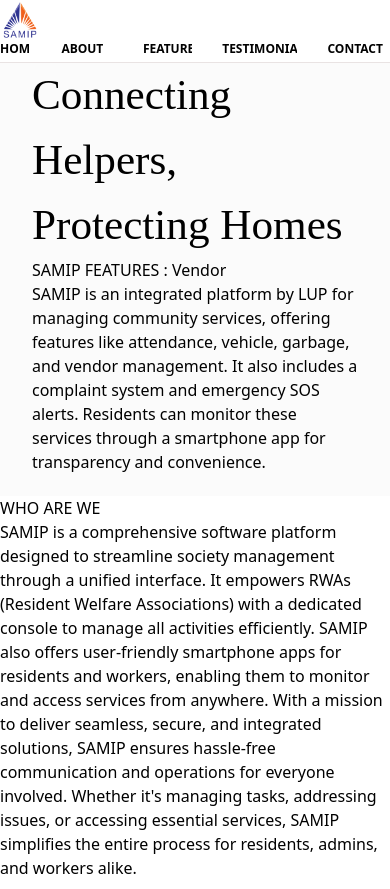
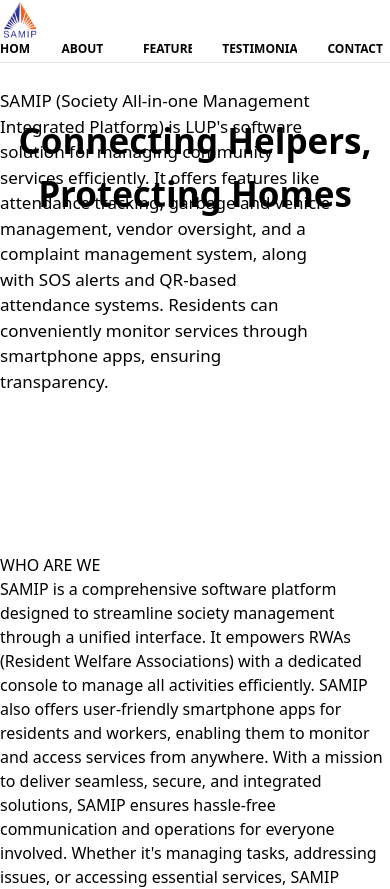
Before and after one commit to Er-Ayush-DU/SAMIP_Home_Service_Website, a React (Vite) app: page / in a window 390 px wide. Shown: the top 889 px of the page. Built offline with nearby package versions, Linux system fonts and the light colour scheme; a web font is replaced by a local one.

Commit message:
sdfghjkl

```diff
--- a/src/Components/Hero.jsx
+++ b/src/Components/Hero.jsx
@@ -1,78 +1,44 @@
-import React, { useState, useEffect } from "react";
+import React from "react";
 
 function Hero() {
-    const [activeImage, setActiveImage] = useState(0);
-    const [typedText, setTypedText] = useState(""); // Typing text
-    const [wordIndex, setWordIndex] = useState(0); // Track the current word
-    const [letterIndex, setLetterIndex] = useState(0); // Track the current letter
-    const [isDeleting, setIsDeleting] = useState(false); // To track if we are deleting text
 
-    const words = ["Vendor Management", "Garbage Management", "Vehicle Management", "Complaint System"]; // Words array
-
-    // Image change logic
-    useEffect(() => {
-        const interval = setInterval(() => {
-            setActiveImage((prevImage) => (prevImage === 0 ? 1 : 0));
-        }, 3000);
-
-        return () => clearInterval(interval);
-    }, []);
-
-    // Typing and deleting effect logic
-    useEffect(() => {
-        let timeout;
-        if (!isDeleting && letterIndex < words[wordIndex].length) {
-            // Typing forward
-            timeout = setTimeout(() => {
-                setTypedText((prev) => prev + words[wordIndex][letterIndex]);
-                setLetterIndex(letterIndex + 1);
-            }, 150); // Typing speed
-        } else if (isDeleting && letterIndex > 0) {
-            // Deleting backward
-            timeout = setTimeout(() => {
-                setTypedText((prev) => prev.slice(0, -1)); // Remove last letter
-                setLetterIndex(letterIndex - 1);
-            }, 100); // Deleting speed
-        } else if (!isDeleting && letterIndex === words[wordIndex].length) {
-            // Pause before starting deletion
-            timeout = setTimeout(() => {
-                setIsDeleting(true); // Start deleting after a pause
-            }, 2000); // 2 second pause after typing the full word
-        } else if (isDeleting && letterIndex === 0) {
-            // When fully deleted, move to next word
-            setIsDeleting(false); // Switch to typing mode
-            setWordIndex((prevIndex) => (prevIndex + 1) % words.length); // Move to next word
-        }
-
-        return () => clearTimeout(timeout);
-    }, [letterIndex, isDeleting, wordIndex]);
 
     return (
-        <div className="h-[500px] w-screen flex justify-around space-x-6">
-            <div className="w-[45%] pl-16 mt-10 hero-content">
-                <div className="text-[#7F24C6] text-[50px] font-[700] tagline">
-                    Connecting Helpers, Protecting Homes
+        <div className="h-[550px] w-screen flex justify-around space-x-6 super-hero overflow-hidden">
+            <div className="text-[#7F24C6] text-[50px] font-[700] tagline absolute top-24">
+                Connecting Helpers, Protecting Homes
+            </div>
+
+            <div className="w-[45%] pl-16 mt-10 hero-content relative top-24">
+
+                <div className="text-xl  font-[600] text-justify hero_content">
+                    SAMIP: The Integrated Solution
+                    At the heart of LUP's operations is SAMIP (Society All-in-one Management Integrated Platform), an innovative software platform designed to streamline various services and manage community issues effectively. SAMIP caters to two main user groups: residents and workers, offering a comprehensive suite of features including:
+                    Attendance Management
+                    Garbage Collection Management
+                    Vehicle Management
+                    Vendor Management
+                    Complaint Management System
+                    SOS Alerts for emergencies
+                    QR-based systems for attendance tracking
+                    The platform enables residents to monitor services via smartphone apps, ensuring transparency and ease of access to information.
                 </div>
-                <div className="bg-emerald-200 mt-10 h-14 overflow-hidden">
-                    <div className="text-3xl text-[#2F2BF6] font-bold h-auto">SAMIP FEATURES : <span className="text-black bg-red-300 overflow-hidden">{typedText}</span></div>{/* Display typing text */}
+
+                <div className="text-xl mt-2 font-[600] text-justify hero2_content hidden">
+                    SAMIP (Society All-in-one Management Integrated Platform) is LUP's software solution for efficiently managing community services. It serves both residents and workers with features like attendance tracking, garbage and vehicle management, vendor oversight, and a complaint management system. It also includes SOS emergency alerts and QR-based systems for attendance. Residents can easily monitor services through smartphone apps, ensuring transparency and convenience.
                 </div>
-                <div className="text-xl font-[600] text-justify content">
-                    SAMIP is an integrated platform by LUP for managing community services, offering features like attendance, vehicle, garbage, and vendor management. It also includes a complaint system and emergency SOS alerts. Residents can monitor these services through a smartphone app for transparency and convenience.
+
+                <div className="text-xl mt-2 font-[600] text-justify hero3_content hidden">
+                    SAMIP (Society All-in-one Management Integrated Platform) is LUP's software solution for managing community services efficiently. It offers features like attendance tracking, garbage and vehicle management, vendor oversight, and a complaint management system, along with SOS alerts and QR-based attendance systems. Residents can conveniently monitor services through smartphone apps, ensuring transparency.
                 </div>
             </div>
 
-            <div className="w-[55%] heroImg relative">
-                <img
-                    src="Hero_Images/workers.png"
-                    alt="Hero Image"
-                    className={`object-fill h-cover w-full absolute top-0 left-0 transition-opacity duration-1000 ${activeImage === 0 ? "opacity-100" : "opacity-0"
-                        }`}
-                />
+            <div className="w-[55%] heroImg relative mt-20">
+
                 <img
                     src="Hero_Images/society.png"
                     alt="Society Image"
-                    className={`object-cover h-full w-full absolute top-0 left-0 transition-opacity duration-1000 ${activeImage === 1 ? "opacity-100" : "opacity-0"
-                        }`}
+                    className={`object-contain h-full w-full`}
                 />
             </div>
         </div>
--- a/src/Components/TopHeader.jsx
+++ b/src/Components/TopHeader.jsx
@@ -37,7 +37,7 @@
             <div className="topHead mb-2">
                 {isFixed && <div style={{ height: '4.4rem' }}></div>}
                 <div id="affixElement" className={`flex w-[100vw] justify-between bg-[#fff] h-[4.4rem] items-center ${isFixed ? 'fixed top-0 z-50' : ''}`}>
-                    <div className="h-16 flex items-center pl-[1.99rem]">
+                    <div className="h-16 flex items-center pl-[1.99rem] top-logo">
                         <img className="h-16" src="Hero_Images/samip-logo2.png" alt="Logo" />
                     </div>
                     {/* Desktop view */}
--- a/src/components/Goals.jsx
+++ b/src/components/Goals.jsx
@@ -11,7 +11,7 @@
 
         </div>
 
-        <div className="flex justify-around px-14 mt-7">
+        <div className="flex justify-around px-7 mt-7">
           <div className="container">
             <div className="box1 relative">
               <img src="images/goals.jpg" alt="" className="absolute top-0 left-0 object-cover object-center w-full h-full goals-img" />
--- a/src/index.css
+++ b/src/index.css
@@ -100,10 +100,94 @@
   font-weight: 600;
 }
 
+@media (max-width: 1450px) {
+  .type-text {
+    font-size: 27px;
+  }
+}
 
-/* .hero-img{
-  object-fit: fill;
-} */
+@media (max-width: 1397px) {
+  .hero_content {
+    display: none;
+  }
+
+  .hero2_content {
+    display: block;
+  }
+}
+
+
+
+@media (max-width: 1250px) {
+  .tagline {
+    font-size: 50px;
+  }
+}
+
+@media (max-width: 1140px) {
+  .tagline {
+    font-size: 50px;
+  }
+
+  .type-text {
+    font-size: 21.5px;
+  }
+}
+
+@media (max-width: 1105px) {
+  .tagline {
+    font-size: 50px;
+  }
+
+  .type-text {
+    font-size: 21px;
+  }
+}
+
+@media (max-width: 1065px) {
+  .hero-content {
+    position: relative;
+  }
+
+  .tagline {
+    font-size: 50px;
+    position: absolute;
+    top: 100px;
+  }
+
+  .hero2_content {
+    font-size: 17px;
+  }
+}
+
+@media (max-width: 1035px) {
+  .tagline {
+    font-size: 50px;
+  }
+
+  .type-text {
+    font-size: 19px;
+  }
+
+  .hero_content {
+    font-size: 17px;
+  }
+}
+
+@media (max-width: 1005px) {
+  .tagline {
+    font-size: 45px;
+  }
+
+  .type-text {
+    font-size: 18px;
+    font-weight: 600;
+  }
+
+  .hero_content {
+    font-size: 16px;
+  }
+}
 
 @media (max-width: 750px) {
   .topHead {
@@ -149,7 +233,7 @@
     /* Navigation items ke beech ka gap kam karenge */
   }
 
-  img {
+  .top-logo img {
     height: 2.5rem;
     /* Logo ka size chhota karenge */
   }
@@ -159,25 +243,189 @@
   }
 
   .hero-content {
-    display: flex;
-    justify-content: space-around;
-    align-items: baseline;
-    /* gap: 15rem; */
-    background-color: #fbfbfb;
-    width: 100vw;
-    padding: 0 4rem;
+    width: 90%;
+    padding: 0;
   }
 
   .tagline {
-    /* background-color: aqua; */
-    font-size: 2.7rem;
-    width: 37%;
-    font-family: cursive;
+    text-align: center;
+    font-size: 43px;
+    font-weight: bolder;
   }
 
-  .content {
-    /* background-color: brown; */
-    width: 63%;
+  .super-hero {
+    overflow: hidden;
+    height: 300px !important;
+  }
+}
+
+@media (max-width: 850px) {
+  .super-hero {
+    overflow: hidden;
+    height: 360px !important;
+  }
+
+  .tagline {
+    font-size: 39px;
+  }
+
+  .hero2_content {
+    /* font-size: 20px; */
+    margin-right: 20px;
+  }
+}
+
+@media (max-width: 730px) {
+  .super-hero {
+    overflow: hidden;
+    height: 350px !important;
+  }
+
+  .tagline {
+    font-size: 40px;
+  }
+
+  .hero2_content {
+    /* font-size: 19px; */
+    margin-top: 20px;
+  }
+}
+
+@media (max-width: 660px) {
+
+  .super-hero {
+    overflow: hidden;
+    height: 390px !important;
+  }
+
+  .tagline {
+    font-size: 40px;
+  }
+}
+
+@media (max-width: 620px) {
+  .super-hero {
+    overflow: hidden;
+    height: 430px !important;
+  }
+
+  .tagline {
+    margin-top: 15px;
+    font-size: 37px;
+  }
+
+  .hero2_content {
+    /* font-size: 17px; */
+    /* margin-left: 1px; */
+    margin-top: 40px;
+    padding-left: 0;
+    line-height: 30px;
+  }
+}
+
+@media (max-width: 580px) {
+  .super-hero {
+    overflow: hidden;
+    height: 450px !important;
+  }
+
+  .tagline {
+    font-size: 40px;
+  }
+
+}
+
+@media (max-width: 540px) {
+
+  .super-hero {
+    overflow: hidden;
+    height: 490px !important;
+  }
+
+  .tagline {
+    font-size: 39px;
+  }
+}
+
+@media (max-width: 500px) {
+  super-hero {
+    overflow: hidden;
+    /* height: 100px !important; */
+  }
+
+  .tagline {
+    font-size: 36px;
+  }
+
+  .hero2_content{
+    display: none;
+  }
+
+  .hero3_content{
+    display: block;
+    font-size: 17px;
+    margin-top: 25px;
+    margin-right: 20px;
+  }
+}
+
+@media (max-width: 460px) {
+  .super-hero {
+    overflow: hidden;
+    height: 490px !important;
+    /* background-color: aqua; */
+  }
+
+  .tagline {
+    font-size: 35px;
+  }
+
+}
+
+@media (max-width: 385px) {
+  .super-hero {
+    overflow: hidden;
+    height: 550px !important;
+  }
+
+  .hero-content {
+    /* background-color: #2F2BF6; */
+    height: 1000px;
+  }
+
+  .tagline {
+    font-size: 32px;
+  }
+
+  .type-text {
+    font-size: 14px;
+    /* padding: 0 12px; */
+  }
+
+  .hero_content {
+    font-size: 15px;
+    line-height: 30px;
+  }
+}
+
+@media (max-width: 340px) {
+  .super-hero {
+    /* height: 700px; */
+    /* background-color: #6c6799; */
+    overflow: hidden;
+    height: 550px !important;
+  }
+
+  .tagline {
+    /* padding: 0 0 !important; */
+    font-size: 29px;
+  }
+
+  .hero_content {
+    margin-top: 120px !important;
+    font-size: 13px;
+    line-height: 20px;
+    font-weight: bold;
   }
 }
 
@@ -204,23 +452,7 @@
   }
 }
 
-@media (max-width: 768px) {
-  .hero-content {
-    display: flex;
-    flex-direction: column;
-    /* background-color: brown; */
-    padding: 0 2rem 1.4rem;
-    /* font-weight: normal; */
-  }
-
-  .tagline {
-    width: 100%;
-  }
-
-  .content {
-    width: 100%;
-  }
-}
+@media (max-width: 768px) {}
 
 /* Hamburger styles */
 .hamburger {
@@ -806,33 +1038,33 @@
   }
 }
 
-@media(max-width:550px){
-  .Simplify_security{
+@media(max-width:550px) {
+  .Simplify_security {
     font-size: 25px;
   }
 }
 
-@media(max-width:470px){
-  .Simplify_security{
+@media(max-width:470px) {
+  .Simplify_security {
     font-size: 23px;
   }
 }
 
-@media(max-width:440px){
-  .Simplify_security{
+@media(max-width:440px) {
+  .Simplify_security {
     font-size: 20px;
   }
 }
 
-@media(max-width:376px){
-  .Simplify_security{
+@media(max-width:376px) {
+  .Simplify_security {
     font-size: 18px;
     font-weight: 700;
   }
 }
 
-@media(max-width:339px){
-  .Simplify_security{
+@media(max-width:339px) {
+  .Simplify_security {
     font-size: 16px;
     font-weight: 800;
     line-height: 2;
```
Lines whose indentation alone changed are shown as unchanged.
